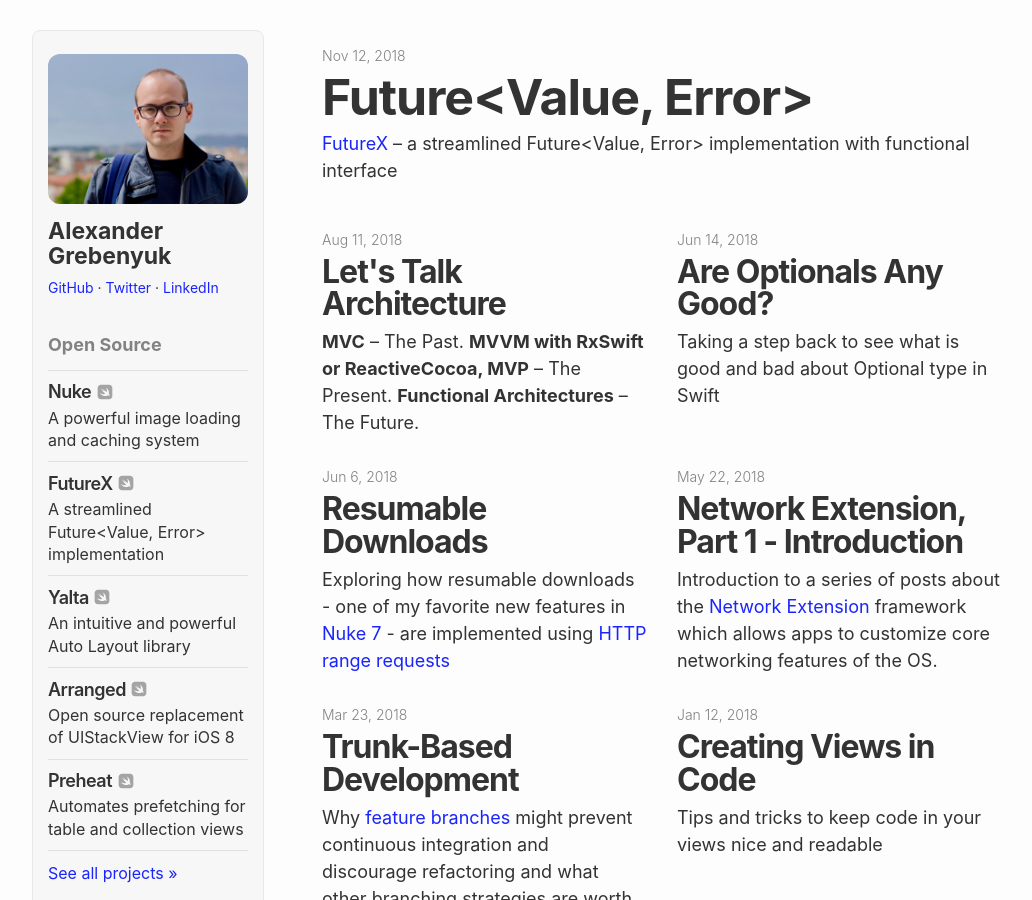
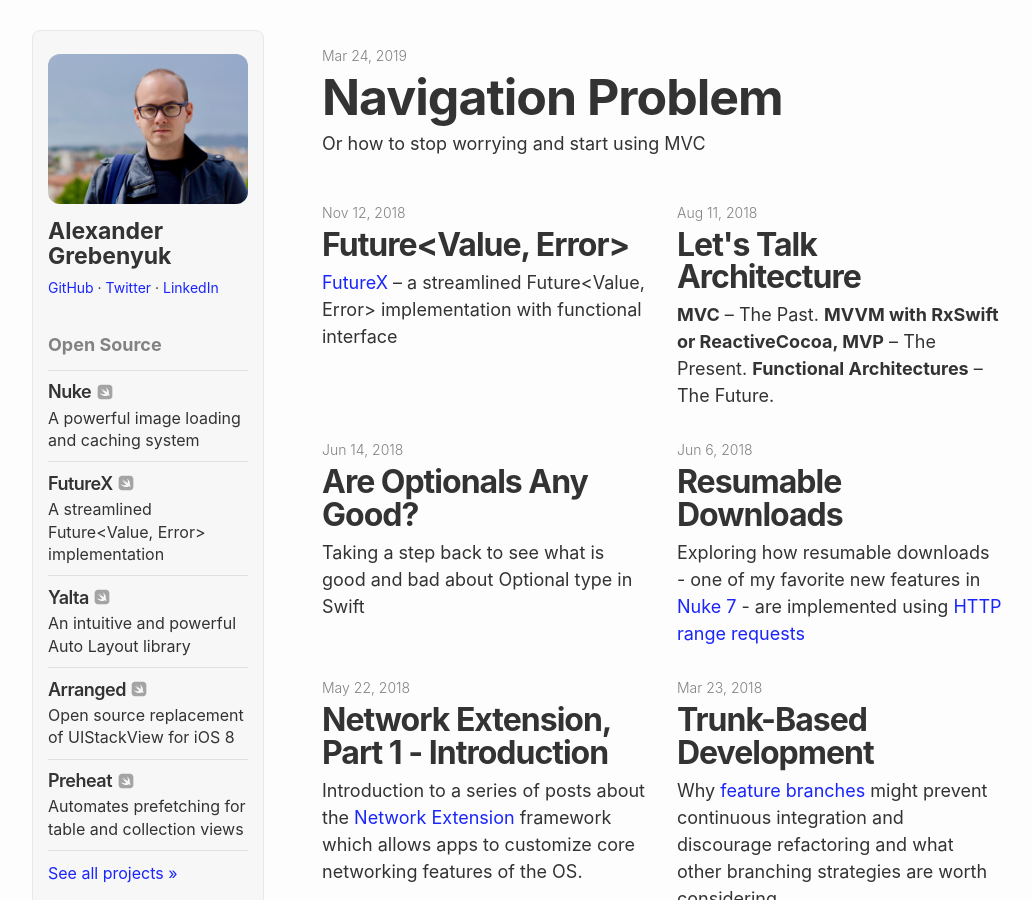
Before and after one commit to hyling/kean.github.io, a Jekyll site: the page built from index.html, in a window 1280 px wide and 900 px high. Shown: the whole window, without its empty margins (108-1140 px from the left). Built offline with Jekyll 4.4.1, drawn with Linux system fonts in a browser that asks for light colours; some of the changed lines change nothing that is shown.

````diff
--- a/_config.yml
+++ b/_config.yml
@@ -20,7 +20,7 @@
 # Site specific
 # e.g. f7b08862-3571-4c61-a7a2-9a5f742fc10a
 featured_posts:
-  - b1b94ee1-c736-4e89-85a9-69cfe5ab6880
+  - 11f62862-1a42-4eef-9dcc-f8c15a8a19c0
 
 gems:
   - jekyll-redirect-from
--- /dev/null
+++ b/_posts/2019-03-24-navigation-problem.markdown
@@ -0,0 +1,249 @@
+---
+layout: post
+title: Navigation Problem
+subtitle: Or how to stop worrying and start using MVC
+date: 2019-03-24 9:00:00 +0300
+category: programming
+tags: programming
+permalink: /post/navigation-problem
+uuid: 11f62862-1a42-4eef-9dcc-f8c15a8a19c0
+---
+
+Coordinators, Wireframe, Routers, Flows – all of these concepts try to deal with the "navigation problem". Recently I've been working on an app which heavily used Flows and Wireframes – yes, both at the same time. The result was a huge mess. It was painfully hard to follow the logic, even trivial changes required a lot of work, many of these flows were not testable.
+
+There seems to be a reason why this happens. Coordinators often break separation of concerns.
+
+A Coordinator would typically end up creating new modules (Factory), manipulating data (Model), deciding what to do display based on that data (Controller), and pushing content on screen using UIKit objects (View). Model, View, Controller. Modem, View... are you getting this? These are not three separate components, this is one component, and this is the problem.
+
+## MVC
+
+Any MVC-based architecture already provides the tools to manage navigation. In this article I'm going to use MVP as an example. But the same principles apply to other patterns like MVC and MVVM.
+
+> I use Factories which construct Model and Presenter objects and which have access to Context for DI. I also skip some protocol declarations and `final` keywords which I would normally use. And I use delegates which could be of course replaced with other mechanisms like closures.
+
+We need a domain area for our example. Let's pretend that we live in a world of IoT devices where every door lock is a connected one. Now we need an app.
+
+### Managing Multiple Screens
+
+First, we need to be able to connect to the lock. This is an activity the requires multiple screens to complete:
+
+- We need to locate the device in the network
+- Ask the user to enter the credentials to log in
+- Show the device details page when we finished
+
+We would also need to pass context – the detected device – from the first step to the last.
+
+Let's see how we would approach this if we limit ourselves to MVP. I would start by creating a Presenter and a View for our flow. The View is going to be a subclass of `UINavigationController` which we would then present modally on the screen.
+
+```swift
+class DeviceInstallationViewController: UINavigationController {
+    init(presenter: DeviceInstallationPresenterProtocol) {
+        self.presenter = presenter
+    }
+
+    func viewDidLoad() {
+        super.viewDidLoad()
+        presenter.onViewDidLoad()
+    }
+
+    func showDeviceDetectionScreen(presenter: DeviceDetectionPresenter) {
+        let vc = DeviceDetectionViewController(presenter: presenter)
+        push(vc, animated: false) // This is the first screen
+    }
+}
+
+class DeviceInstallationPresenter {
+    func onViewDidLoad() {
+        let presenter = DeviceDetectionPresenterFactory.make(delegate: self)
+        view.showDeviceDetectionScreen(presenter: presenter)
+    }
+
+    // MARK: DeviceDetectionPresenterDelegate
+
+    func deviceDetected(_ device: Device) {
+        // TODO: save the device and show Login screen
+    }
+}
+```
+
+So now we already have a place to put the logic which selects which screens to present and in which order –  `DeviceInstallationPresenter`. We have a way to actually display the first step and all of the remaining steps – `DeviceInstallationViewController`. And if we need to manipulate some data we can also create `DeviceInstallationModel`.
+
+Now let's add the remaining steps:
+
+```swift
+class DeviceInstallationViewController: UINavigationController {
+    func showLoginScreen(presenter: DeviceLoginPresenter) {
+        push(DeviceLoginViewController(presenter: presenter), animated: true)
+    }
+
+    func showDeviceDetails(presenter: DeviceDetailsPresenter) {
+        let vc = DeviceDetailsViewController(presenter: presenter)
+
+        // Let's say we want to add a "Close" button to the Details screen
+        // but only if it is shown within this flow.
+        vc.navigationItem.rightBarButtonItem = UIBarButtonItem(title: "Close", target: self.presenter, action: #selector(buttonCloseDeviceDetailsTapped))
+
+        push(vc, animated: true)
+    }
+}
+
+class DeviceInstallationPresenter {
+    // MARK: DeviceDetectionPresenterDelegate
+
+    func deviceDetected(_ device: Device) {
+        model.device = device // Remember which device we detected
+
+        let presenter = DeviceLoginPresenterFactory.make(delegate: self)
+        view.showCredentialsScreen(presenter: presenter)
+    }
+
+    // MARK: DeviceLoginPresenterDelegate
+
+    func deviceLoginFinished(token: AuthToken, credentials: Credentials) {
+        assert(model.device != nil, "The device needs to be decected first")
+        guard let device = model.device else { return }
+
+        model.save(credentials: credentials, token: token for: device)
+    }
+
+    // MARK: Details Screen Navigation Items
+
+    func buttonCloseDeviceDetailsTapped() {
+        assert(model.device != nil, "The device needs to be decected first")
+        guard let device = model.device else { return }
+
+        delegate.deviceInstallationPresenter(self, didFinishInstallingDevice: device)
+    }
+}
+
+```
+
+Great, the flow is completed. Let's see how we would use it:
+
+```swift
+class DeviceTabViewController {
+    func showDeviceInstallation(_ presenter: DeviceInstallationPresenter) {
+        let vc = DeviceInstallationViewController(presenter: presenter)
+        present(vc, animated: true)
+    }
+}
+
+class DeviceTabPresenter {
+    func buttonInstallDeviceTapped() {
+        let presenter = DeviceInstallationPresenterFactory.make(delegate: self)
+        view.showDeviceInstallation(presenter)
+    }
+}
+```
+
+As you probably noticed the usage is identical to how we present the steps of the flow itself.
+
+The good thing about this approach is that, unlike Coordinators, it already has memory management sorted out. Views hold strong references to Presenters. Views also hold strong references to child Views (e.g. child view controllers). When we show `DeviceInstallationViewController` it is automatically retained by UIKIt and it also retains its presenter.
+
+> In the example, `DeviceInstallationViewController` is a navigation controller, but it could also be the initial view controller of the flow which would could the show the way we wanted.
+
+We were able to use class MVP components to implement the entire flow which means that we have a clear separation of concerns and also a clear way to write unit tests for the flow – we can fully test `DeviceInstallationModel` and we can fully test `DeviceInstallationPresenter`.
+
+Now that we finished with the flow, let's take a brief look at the other ways we can use MVP. It's clear that we can use the same approach to show one Screen from another Screen – we already did when we used `DeviceInstallationPresenter`.
+
+### MVP for Table Cells
+
+MVP can scale from managing multiple screens down to managing individual table cells. Let's see how it can be done on another example.
+
+The installed devices are displayed in a list. Tapping on an item in the list opens the Device Details screen.
+
+> This is a relatively simple example where MVP might seem like overkill but remember that this is just an example. Your cells might be more complex, they might be reused between screens, etc.
+
+```swift
+class DeviceCell: UIViewController {
+    // "Late binding"
+    // We can't inject `Presenter` in `init` because of the cell reuse
+    func display(presenter: DeviceCellPresenterProtocol) {
+        titleLabel.text = presenter.title
+    }
+}
+
+class DeviceCellPresenter {
+    let title: String
+
+    private let device: Device
+    private weak var delegate: DeviceCellDelegate?
+
+    init(device: Device, delegate: DeviceCellDelegate) {
+        self.device = device
+        self.title = device.name
+        self.delegate = delegate
+    }
+
+    func deviceCellTapped() {
+        self.delegate?.deviceCellTapped(device: device)
+    }
+}
+```
+
+Cell selection in UIKit is handled by `UITableViewDelegate` so we need to send the "cell tapped" events from the class that manages the list:
+
+```swift
+class DeviceListViewController: UIViewController, UITableViewDelegate {
+    func display(devices: [DeviceCellPresenter]) {
+        self.devices = devices
+        tableView.reloadData()
+    }
+
+    //  MARK: Table View
+
+    func tableView(_ tableView: UITableView, cellForRowAt indexPath: IndexPath) {
+        cell.display(presenter: devices[indexPath.row])
+    }
+
+    func tableView(_ tableView: UITableView, didSelectRowAt indexPath: IndexPath) {
+        devices[indexPath.row].deviceCellTapped()
+    }
+}
+
+class DeviceListViewPresenter: DeviceCellPresenterDelegate {
+
+    private func didFetchDevices(_ devices: [Device]) {
+        view.display(devices: devices.map {
+            DeviceCellPresenterFactory.make(device: $0, delegate: self)
+        })
+    }
+
+    // MARK: DeviceCellPresenterDelegate
+
+    func deviceCellTapped(device: Device) {
+        // TODO: handle cell taps
+    }
+}
+```
+
+Now that we wired everything together let's implement the actual Details screen presentation which we delegate from `DeviceCell` to `DeviceCellListViewController` which has access to `navigationController`.
+
+```swift
+class DeviceListViewController: UIViewController, UITableViewDelegate {
+    // MARK: Device Details
+
+    func showDeviceDetails(presenter: DeviceDetailsPresenter) {
+        let vc = DeviceDetailsPresenter(presenter: presenter)
+        push(vc)
+
+        // We use the same screen that we used in the installation flow
+        // but here we are OK with just having a default back button,
+        // we don't add a "Close" button.
+    }
+}
+
+class DeviceListViewPresenter {
+
+    // MARK: DeviceCellPresenterDelegate
+
+    func deviceCellTapped(device: Device) {
+        let presenter = DeviceDetailsPresenterFactory.make(device: device)
+        view.showDeviceDetails(presenter)
+    }
+}
+```
+
+## Final Thoughts
+
+MVP and other similar patterns like MVC, MVVM scale very well from managing individual views like table cells to managing flows consisting of multiple screens. It maintains a clear separation of concerns and makes code testable. It is elegant and it has memory management sorted out. I would encourage you to give it a try before reaching out for other tools.
````
